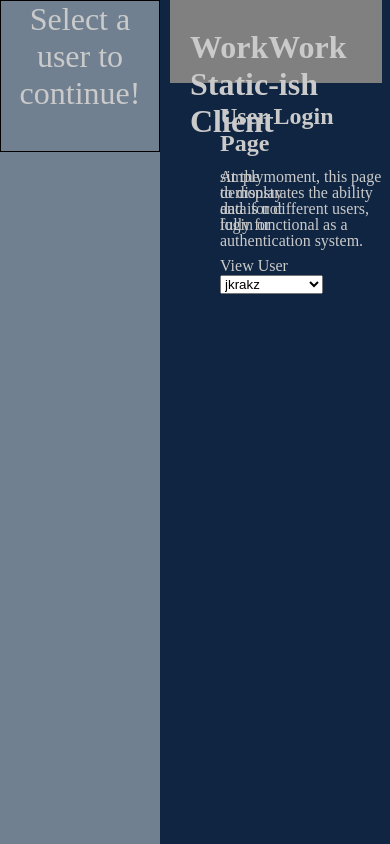
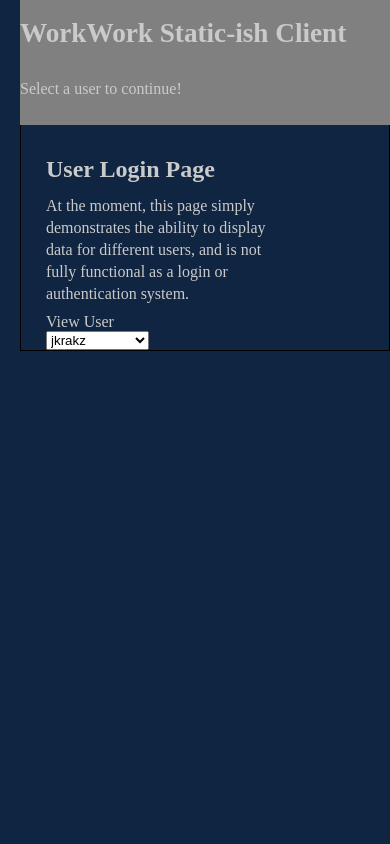
Before and after one commit to howe-jm/workwork-client, a React (Create React App) app: page / in a window 390 px wide. Built offline with nearby package versions, Linux system fonts and the light colour scheme.

Commit message:
Mobile updates.

```diff
--- a/src/App/App.css
+++ b/src/App/App.css
@@ -0,0 +1,13 @@
+body {
+  margin: 0;
+}
+
+.main-view {
+  border: 1px solid black;
+  padding-top: 135px;
+}
+@media all and (min-width: 900px) {
+  .main-view {
+    margin-left: 160px;
+  }
+}
--- a/src/App/App.js
+++ b/src/App/App.js
@@ -45,7 +45,7 @@ export default class App extends React.Component {
           <div>
             <Header />
             <SideBar />
-            <main>{this.renderMainRoutes()}</main>
+            <main className='main-view'>{this.renderMainRoutes()}</main>
           </div>
         </ErrorPage>
       </wwContext.Provider>
--- a/src/Header/Header.css
+++ b/src/Header/Header.css
@@ -1,11 +1,22 @@
 header {
   background: grey;
-  margin-left: 150px;
-  margin-top: -10px;
-  height: 75px;
-  padding-top: 10px;
+  height: 125px;
+  position: fixed;
+  width: 105vw;
 }
 
 header h1 {
-  margin-left: 20px;
+  font-size: 1.7em;
 }
+
+@media all and (min-width: 900px) {
+  header {
+    margin-left: 150px;
+    margin-top: -10px;
+    padding-top: 10px;
+  }
+
+  header h1 {
+    margin-left: 20px;
+  }
+}
--- a/src/JobCardsMain/JobCard/JobCard.css
+++ b/src/JobCardsMain/JobCard/JobCard.css
@@ -1,13 +1,16 @@
 .cardTitle {
-  border: 6px solid purple;
-  margin-bottom: -10px;
+  margin: 0 0 35px 0;
+  width: 98vw;
+  border-bottom: 2px solid black;
 }
 
 .card-contacts {
   display: flex;
+  flex-flow: row wrap;
   justify-content: space-evenly;
-  margin: -5px 10px 10px 10px;
+  margin: -5px 0 10px 0;
   border: 2px solid black;
+  width: 98vw;
 }
 .contact {
   border: 3px solid red;
@@ -22,13 +25,14 @@
 .card-events {
   display: flex;
   flex-flow: column wrap;
+  width: 98vw;
   justify-content: space-evenly;
-  margin: -5px 10px 10px 10px;
+  margin: -5px 0 10px 0;
   border: 2px solid black;
 }
 .event {
   border: 3px solid green;
-  width: 45%;
+  width: 80%;
   align-self: center;
   font-size: 0.9em;
 }
@@ -53,7 +57,25 @@
 }
 
 .card-comments-container textarea {
-  width: 80%;
+  width: 80vw;
   height: 100px;
   resize: none;
 }
+
+@media all and (min-width: 900px) {
+  .cardTitle {
+    width: 440px;
+  }
+
+  .card-events {
+    width: 430px;
+  }
+
+  .card-contacts {
+    width: 430px;
+  }
+
+  .card-comments-container textarea {
+    width: 80%;
+  }
+}
--- a/src/JobCardsMain/JobCardsMain.css
+++ b/src/JobCardsMain/JobCardsMain.css
@@ -1,18 +1,28 @@
 .CardsDisplay {
   display: flex;
   border: 1px solid black;
-  width: auto;
+  width: 100vw;
   text-align: center;
   flex-flow: row wrap;
-  margin-left: 150px;
+  margin: 0;
 }
 
 .oneCard {
   display: flex;
   flex-flow: column wrap;
   border: 1px solid blue;
-  width: 450px;
+  width: 100vw;
   justify-content: flex-start;
   line-height: 20%;
   margin: 5px;
+  padding-left: 0.3%;
 }
+
+@media all and (min-width: 900px) {
+  .CardsDisplay {
+    width: 100vw;
+  }
+  .oneCard {
+    width: 440px;
+  }
+}
--- a/src/Login/Login.css
+++ b/src/Login/Login.css
@@ -1,7 +1,7 @@
-.login-page {
-  margin-left: 200px;
+.login-page p {
+  line-height: 6px;
 }
 
-.login-page p {
-  line-height: 0%;
+.login-page {
+  margin-left: 25px;
 }
--- a/src/Sidebar/Sidebar.css
+++ b/src/Sidebar/Sidebar.css
@@ -1,7 +1,29 @@
+.sidebar {
+  height: 3%;
+  width: 100vw;
+  padding-top: 80px;
+  position: fixed;
+}
+
+.sidebar ul {
+  display: flex;
+  justify-content: flex-end;
+  text-align: center;
+  list-style: none;
+  margin-top: -2%;
+}
+
+.sidebar li {
+  padding: 10px 5px 0 5px;
+}
+
+.logo-box {
+}
+
+@media all and (min-width: 900px) {
   .sidebar {
     height: 100%;
     width: 160px;
-  position: fixed;
     z-index: 1;
     top: 0;
     left: 0;
@@ -10,14 +32,10 @@
     padding-top: 20px;
     text-align: center;
   }
-
   .sidebar ul {
+    display: block;
     text-align: center;
     list-style: none;
-  list-style-position: inside;
-  margin: 0;
-  padding: 0;
-  padding-left: 10px;
   }
 
   .logo-box {
@@ -26,3 +44,4 @@
     height: 150px;
     margin-top: -20px;
   }
+}
--- a/src/Sidebar/Sidebar.js
+++ b/src/Sidebar/Sidebar.js
@@ -13,9 +13,7 @@ export default class Sidebar extends React.Component {
     return userName ? (
       <div>
         <nav className='sidebar'>
-          <div className='logo-box'>
-            Welcome, <p>{userName}</p>
-          </div>
+          <div className='logo-box'>Welcome, {userName}!</div>
           <ul>
             <li>
               <Link to={jobsLink}>Jobs Cards</Link>
```
Lines whose indentation alone changed are shown as unchanged.
